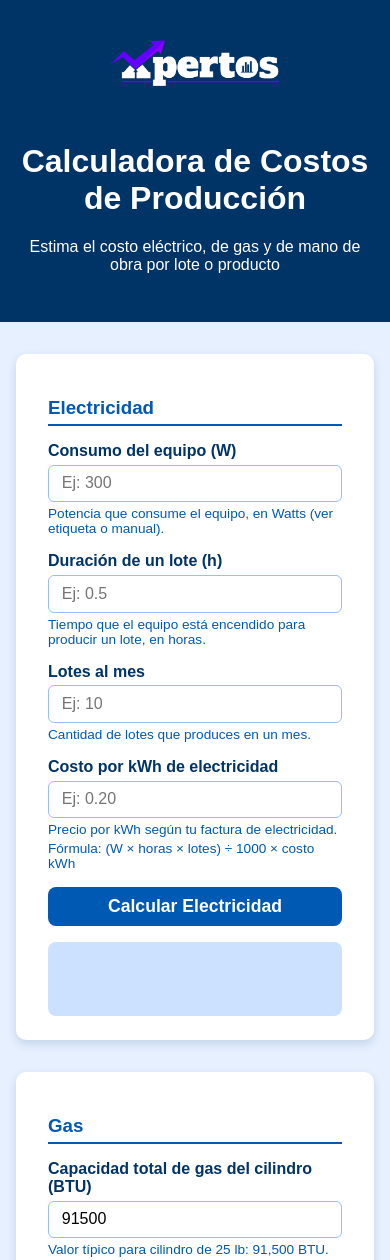
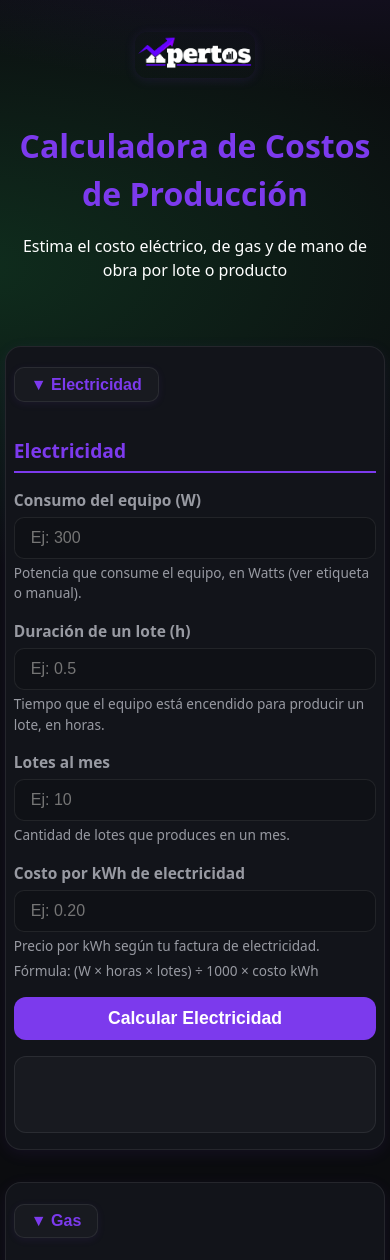
Before and after one commit to Xpertos-DO/Calculadora_de_Costos_de_Producci-n_y_Manufactura_Xpertos_DO, a plain HTML site: page index.html in a window 390 px wide. Shown: the top 1260 px of the page. Drawn offline with Linux system fonts and the light colour scheme.

Commit message:
aspecto_mejorado

```diff
--- a/index.html
+++ b/index.html
@@ -6,80 +6,102 @@
 <meta name="description" content="Calculadora de costos de producción: electricidad, gas y mano de obra por lote o producto." />
 <title>Calculadora de Costos de Producción</title>
 <style>
-  /* Tema basado en azul del logo */
+  :root {
+    --bg: #0b0c0f;
+    --card: #12141a;
+    --muted: #989aa2;
+    --text: #ffffff;
+    --brand: #7c3aed;
+    --brand-2: #22c55e;
+    --stroke: rgba(255,255,255,.08);
+    --radius: 16px;
+  }
   body {
-    font-family: Arial, sans-serif;
-    background: #e6f0ff; /* fondo suave azul */
+    font-family: ui-sans-serif, system-ui, -apple-system, Segoe UI, Roboto, Helvetica, Arial, "Apple Color Emoji", "Segoe UI Emoji";
+    background: radial-gradient(1200px 600px at 80% -10%, rgba(124,58,237,.25), transparent 60%),
+                radial-gradient(1000px 500px at -10% 10%, rgba(34,197,94,.18), transparent 60%),
+                var(--bg);
+    color: var(--text);
     margin: 0; padding: 0;
-    color: #003366; /* azul oscuro para texto */
+    line-height: 1.5;
   }
   header {
     text-align: center;
-    padding: 2rem 1rem;
-    background: #003366; /* azul oscuro */
-    color: #ffffff;
+    padding: 2rem 1rem 1rem;
+    background: transparent;
+    color: var(--text);
   }
   header img {
-    max-width: 180px;
+    max-width: 120px;
     height: auto;
     margin: 0 auto 1rem;
+    border-radius: 12px;
+    box-shadow: 0 2px 12px rgba(124,58,237,.12);
   }
   .container {
-    max-width: 900px;
+    max-width: 700px;
     margin: 2rem auto;
     padding: 0 1rem;
   }
   .card {
-    background: #ffffff;
+    background: var(--card);
+    border: 1px solid var(--stroke);
+    border-radius: var(--radius);
+    box-shadow: 0 4px 16px rgba(124,58,237,.08);
     padding: 1.5rem 2rem;
     margin-bottom: 2rem;
-    border-radius: 10px;
-    box-shadow: 0 4px 10px rgb(0 51 102 / 0.15);
-    transition: box-shadow 0.3s ease;
+    transition: box-shadow 0.3s;
   }
   .card:hover {
-    box-shadow: 0 6px 20px rgb(0 51 102 / 0.25);
+    box-shadow: 0 8px 32px rgba(124,58,237,.18);
+  }
+  h1, h3 {
+    color: var(--brand);
+    font-weight: 700;
+    margin-bottom: 1rem;
   }
   h3 {
-    color: #0059b3;
-    margin-bottom: 1rem;
-    font-weight: 700;
-    border-bottom: 2px solid #0059b3;
+    border-bottom: 2px solid var(--brand);
     padding-bottom: 0.3rem;
+    font-size: 1.2rem;
   }
   label {
     display: block;
     font-weight: 700;
     margin-top: 1rem;
+    color: var(--muted);
+    font-size: 0.97rem;
   }
   input, select, button {
     width: 100%;
-    padding: 0.55rem 0.8rem;
+    padding: 0.7rem 1rem;
     margin-top: 0.3rem;
-    border-radius: 6px;
-    border: 1.5px solid #99bbff;
+    border-radius: 10px;
+    border: 1.5px solid var(--stroke);
     font-size: 1rem;
+    background: #0f1116;
+    color: var(--text);
     box-sizing: border-box;
-    transition: border-color 0.3s ease;
+    transition: border-color 0.3s;
   }
   input:focus, select:focus {
-    border-color: #0059b3;
+    border-color: var(--brand);
     outline: none;
-    box-shadow: 0 0 6px #99bbff;
+    box-shadow: 0 0 6px var(--brand);
   }
   button.calc {
-    background: #0059b3;
-    color: #ffffff;
+    background: var(--brand);
+    color: #fff;
     border: none;
     cursor: pointer;
     margin-top: 1rem;
     font-weight: 700;
     font-size: 1.1rem;
-    border-radius: 8px;
-    transition: background-color 0.3s ease;
+    border-radius: 12px;
+    transition: background 0.3s;
   }
   button.calc:hover, button.calc:focus {
-    background: #003366;
+    background: #5b21b6;
   }
   button.clear {
     background: #e60000;
@@ -87,53 +109,54 @@
     font-weight: 700;
     border: none;
     color: white;
-    border-radius: 8px;
+    border-radius: 12px;
     cursor: pointer;
     font-size: 0.95rem;
     width: auto;
     padding: 0.45rem 1rem;
-    transition: background-color 0.3s ease;
+    transition: background 0.3s;
   }
   button.clear:hover, button.clear:focus {
     background: #990000;
   }
   button.copy {
-    background: #007acc;
+    background: var(--brand-2);
     margin-top: 0.5rem;
     font-weight: 700;
     border: none;
     color: white;
-    border-radius: 8px;
+    border-radius: 12px;
     cursor: pointer;
     font-size: 0.95rem;
     width: auto;
     padding: 0.45rem 1rem;
-    transition: background-color 0.3s ease;
+    transition: background 0.3s;
     margin-left: 10px;
   }
   button.copy:hover, button.copy:focus {
-    background: #005f99;
+    background: #15803d;
   }
   .hint {
     font-size: 0.85rem;
-    color: #0059b3;
+    color: var(--muted);
     margin-top: 0.25rem;
   }
   .result {
     margin-top: 1rem;
     padding: 1rem;
-    background: #cce0ff;
-    border-radius: 8px;
+    background: #181a20;
+    border-radius: 12px;
     font-weight: 700;
     font-size: 1.15rem;
-    color: #003366;
+    color: var(--brand);
     min-height: 2.3em;
     display: flex;
     align-items: center;
     justify-content: space-between;
+    border: 1px solid var(--stroke);
   }
   .error {
-    color: #cc0000;
+    color: #ef4444;
     font-weight: 700;
     margin-top: 0.5rem;
   }
@@ -152,6 +175,58 @@
     button.copy {
       margin-left: 0;
     }
+    .container {
+      padding: 0 0.3rem;
+    }
+    .card {
+      padding: 1rem 0.5rem;
+    }
+  }
+  .toast {
+    position: fixed;
+    bottom: 30px;
+    left: 50%;
+    transform: translateX(-50%);
+    background: #181a20;
+    color: #fff;
+    padding: 0.8em 2em;
+    border-radius: 999px;
+    font-weight: 700;
+    font-size: 1rem;
+    box-shadow: 0 10px 30px rgba(0,0,0,.35);
+    opacity: 0;
+    pointer-events: none;
+    transition: opacity 0.4s;
+    z-index: 9999;
+    border: 1px solid var(--stroke);
+  }
+  .toast.show {
+    opacity: 1;
+    pointer-events: auto;
+  }
+  .collapse-content {
+    display: none;
+    transition: max-height 0.3s;
+  }
+  .collapse-content.show {
+    display: block;
+  }
+  .collapse-btn {
+    background: #181a20;
+    color: var(--brand);
+    border: 1.5px solid var(--stroke);
+    border-radius: 10px;
+    font-weight: 700;
+    cursor: pointer;
+    margin-bottom: 1rem;
+    padding: 0.45rem 1rem;
+    width: auto;
+    font-size: 1rem;
+    transition: background 0.2s;
+    box-shadow: 0 2px 8px rgba(124,58,237,.08);
+  }
+  .collapse-btn:hover, .collapse-btn:focus {
+    background: #23262f;
   }
 </style>
 </head>
@@ -167,6 +242,8 @@
 
   <!-- ELECTRICIDAD -->
   <section class="card" id="card-electricidad" aria-labelledby="electricidad-title">
+    <button class="collapse-btn" type="button" onclick="toggleCollapse('collapse-electricidad')" aria-expanded="true" aria-controls="collapse-electricidad">▼ Electricidad</button>
+    <div id="collapse-electricidad" class="collapse-content show">
       <h3 id="electricidad-title">Electricidad</h3>
 
       <label for="potencia">Consumo del equipo (W)</label>
@@ -190,14 +267,17 @@
       <div class="result" aria-live="polite" id="resultadoElect">
         <span class="result-text"></span>
         <div class="button-group" style="display:none;">
-        <button class="copy" type="button" onclick="copiarResultado('resultadoElect')">Copiar</button>
-        <button class="clear" type="button" onclick="limpiarSeccion('electricidad')">Limpiar</button>
+          <button class="copy" type="button" aria-label="Copiar resultado" onclick="copiarResultado('resultadoElect')">Copiar</button>
+          <button class="clear" type="button" aria-label="Limpiar sección" onclick="limpiarSeccion('electricidad')">Limpiar</button>
+        </div>
       </div>
     </div>
   </section>
 
   <!-- GAS -->
   <section class="card" id="card-gas1" aria-labelledby="gas-title">
+    <button class="collapse-btn" type="button" onclick="toggleCollapse('collapse-gas1')" aria-expanded="true" aria-controls="collapse-gas1">▼ Gas</button>
+    <div id="collapse-gas1" class="collapse-content show">
       <h3 id="gas-title">Gas</h3>
 
       <label for="btuCilindro1">Capacidad total de gas del cilindro (BTU)</label>
@@ -226,14 +306,17 @@
       <div class="result" aria-live="polite" id="resultadoGas1">
         <span class="result-text"></span>
         <div class="button-group" style="display:none;">
-        <button class="copy" type="button" onclick="copiarResultado('resultadoGas1')">Copiar</button>
-        <button class="clear" type="button" onclick="limpiarSeccion('gas1')">Limpiar</button>
+          <button class="copy" type="button" aria-label="Copiar resultado" onclick="copiarResultado('resultadoGas1')">Copiar</button>
+          <button class="clear" type="button" aria-label="Limpiar sección" onclick="limpiarSeccion('gas1')">Limpiar</button>
+        </div>
       </div>
     </div>
   </section>
 
   <!-- TIEMPO -->
   <section class="card" id="card-tiempo" aria-labelledby="tiempo-title">
+    <button class="collapse-btn" type="button" onclick="toggleCollapse('collapse-tiempo')" aria-expanded="true" aria-controls="collapse-tiempo">▼ Tiempo de trabajo</button>
+    <div id="collapse-tiempo" class="collapse-content show">
       <h3 id="tiempo-title">Tiempo de trabajo</h3>
 
       <label for="tiempoLoteMin">Duración total de producción por lote (min)</label>
@@ -253,13 +336,17 @@
       <div class="result" aria-live="polite" id="resultadoTiempo">
         <span class="result-text"></span>
         <div class="button-group" style="display:none;">
-        <button class="copy" type="button" onclick="copiarResultado('resultadoTiempo')">Copiar</button>
-        <button class="clear" type="button" onclick="limpiarSeccion('tiempo')">Limpiar</button>
+          <button class="copy" type="button" aria-label="Copiar resultado" onclick="copiarResultado('resultadoTiempo')">Copiar</button>
+          <button class="clear" type="button" aria-label="Limpiar sección" onclick="limpiarSeccion('tiempo')">Limpiar</button>
+        </div>
       </div>
     </div>
   </section>
 
 </main>
+
+<!-- Notificación visual -->
+<div id="toast" class="toast" role="status" aria-live="polite"></div>
 
 <script>
   // Validar campos (min inclusive)
@@ -329,16 +416,28 @@
     }
   }
 
-  // Copiar texto resultado al portapapeles
+  // Mostrar notificación visual
+  function mostrarToast(mensaje) {
+    const toast = document.getElementById('toast');
+    toast.textContent = mensaje;
+    toast.classList.add('show');
+    setTimeout(() => {
+      toast.classList.remove('show');
+    }, 2000);
+  }
+
+  // Copiar texto resultado al portapapeles (sin alert)
   function copiarResultado(id) {
     const div = document.getElementById(id);
     const texto = div.querySelector('.result-text').textContent;
-    if (!texto) return alert('No hay resultado para copiar.');
-
+    if (!texto) {
+      mostrarToast('No hay resultado para copiar.');
+      return;
+    }
     navigator.clipboard.writeText(texto).then(() => {
-      alert('Resultado copiado al portapapeles.');
+      mostrarToast('Resultado copiado al portapapeles.');
     }).catch(() => {
-      alert('No se pudo copiar el texto.');
+      mostrarToast('No se pudo copiar el texto.');
     });
   }
 
@@ -400,6 +499,21 @@
     const total = (min / 60 / unidades) * salario;
     mostrarResultado("resultadoTiempo", `Costo por unidad: $${total.toFixed(2)}`);
   }
+
+  // Colapsar/desplegar secciones
+  function toggleCollapse(id) {
+    const content = document.getElementById(id);
+    const btn = content.previousElementSibling;
+    if (content.classList.contains('show')) {
+      content.classList.remove('show');
+      btn.setAttribute('aria-expanded', 'false');
+      btn.textContent = '► ' + btn.textContent.replace('▼ ', '').replace('► ', '');
+    } else {
+      content.classList.add('show');
+      btn.setAttribute('aria-expanded', 'true');
+      btn.textContent = '▼ ' + btn.textContent.replace('▼ ', '').replace('► ', '');
+    }
+  }
 </script>
 
 </body>
```
Lines whose indentation alone changed are shown as unchanged.
